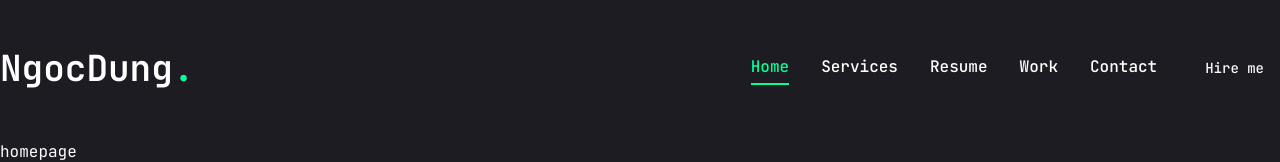
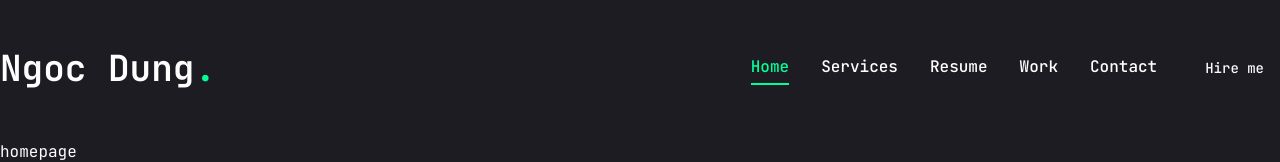
Before and after one commit to nguyennanhcd/Portfolio, a Next.js app: page / in a window 1280 px wide. Shown: the top 162 px of the page. Built offline with nearby package versions, Linux system fonts and the light colour scheme.

Commit message:
feat: add smooth transition effect to navigation

```diff
--- a/app/globals.css
+++ b/app/globals.css
@@ -13,10 +13,9 @@
   --breakpoint-xl: 1280px;
 
   --font-primary: "var(--font-jetbrainsMono)";
-  --color-primary: "#1c1c22";
   --color-accent-default: oklch(0.8791 0.2134 155.95);
   --color-accent-hover: oklch(0.7999 0.1936 156.11);
-  --bg-primary: "#1c1c22";
+  --color-primary: oklch(0.2291 0.0115 285.46)
 }
 
 @layer base {
@@ -24,7 +23,6 @@
     @apply border-border outline-ring/50;
   }
   body {
-    background-color: var(--bg-primary);
     @apply bg-primary font-primary text-white leading-loose;
   }
 }
--- a/components/Header.tsx
+++ b/components/Header.tsx
@@ -12,7 +12,7 @@ const Header = () => {
         {/* Logo */}
         <Link href='/'>
           <h1 className='font-semibold text-4xl'>
-            NgocDung<span className='text-accent-default'>.</span>
+            Ngoc Dung<span className='text-accent-default'>.</span>
           </h1>
         </Link>
 
--- a/components/StairTransition.tsx
+++ b/components/StairTransition.tsx
@@ -1,6 +1,6 @@
 'use client'
 
-import { AnimatePresence } from 'framer-motion'
+import { AnimatePresence, motion } from 'framer-motion'
 import { usePathname } from 'next/navigation'
 import React from 'react'
 
@@ -16,6 +16,15 @@ const StairTransition = () => {
           <div className='h-screen w-screen fixed top-0 left-0 right-0 pointer-events-none z-40 flex'>
             <Stairs />
           </div>
+
+          <motion.div
+            className='h-screen w-screen fixed bg-primary top-0 pointer-events-none'
+            initial={{ opacity: 1 }}
+            animate={{
+              opacity: 0,
+              transition: { delay: 1, duration: 0.4, ease: 'easeInOut' }
+            }}
+          />
         </div>
       </AnimatePresence>
     </>
```
